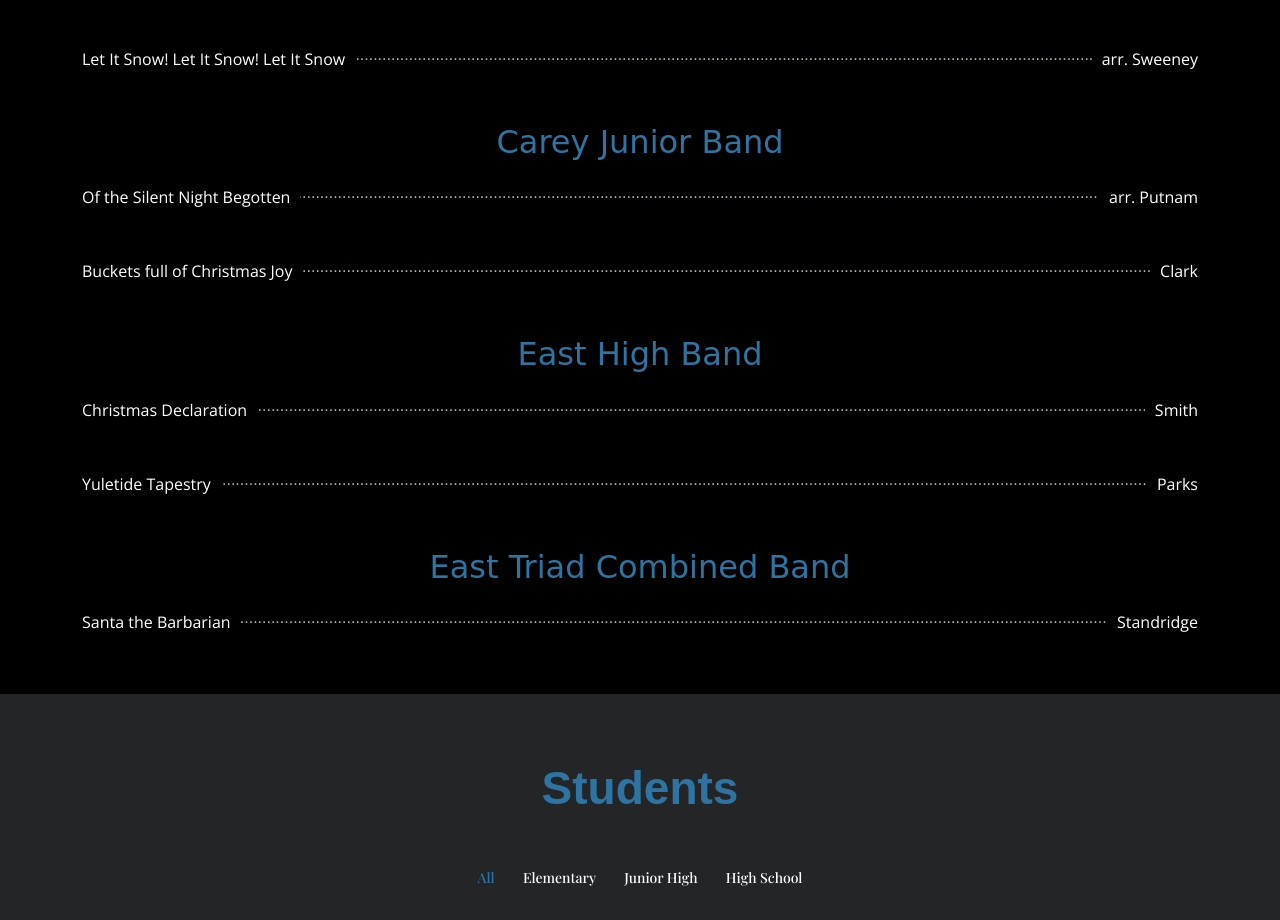
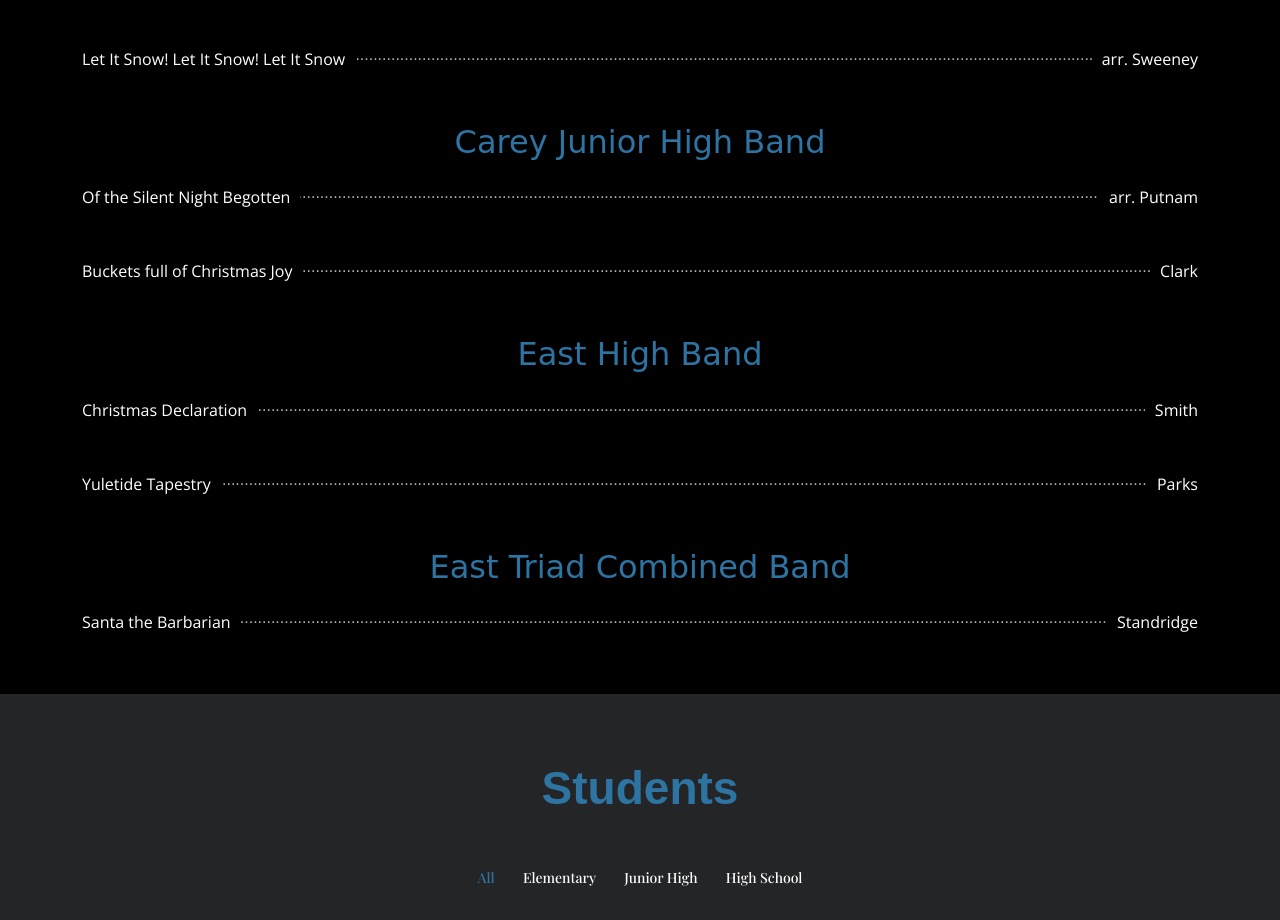
Before and after one commit to btschu/2022_east_triad_winter_concert_program, a plain HTML site: page index.html in a window 1280 px wide. Shown: the part 1323-2243 px from the top of the page. Drawn offline with nearby package versions, Linux system fonts and the light colour scheme; a web font is replaced by a local one.

Commit message:
fixed typo in program section

```diff
--- a/index.html
+++ b/index.html
@@ -196,7 +196,7 @@
 
           <!-- *****Johnson Band Program ***** -->
           <div class="col-lg-12 program-item filter-junior-high">
-            <h2 class="text-center mb-4"><span>Carey Junior Band</span></h2>
+            <h2 class="text-center mb-4"><span>Carey Junior High Band</span></h2>
 
             <!-- !uncomment to use table instead -->
             <!-- <div class="table-responsive">
```
